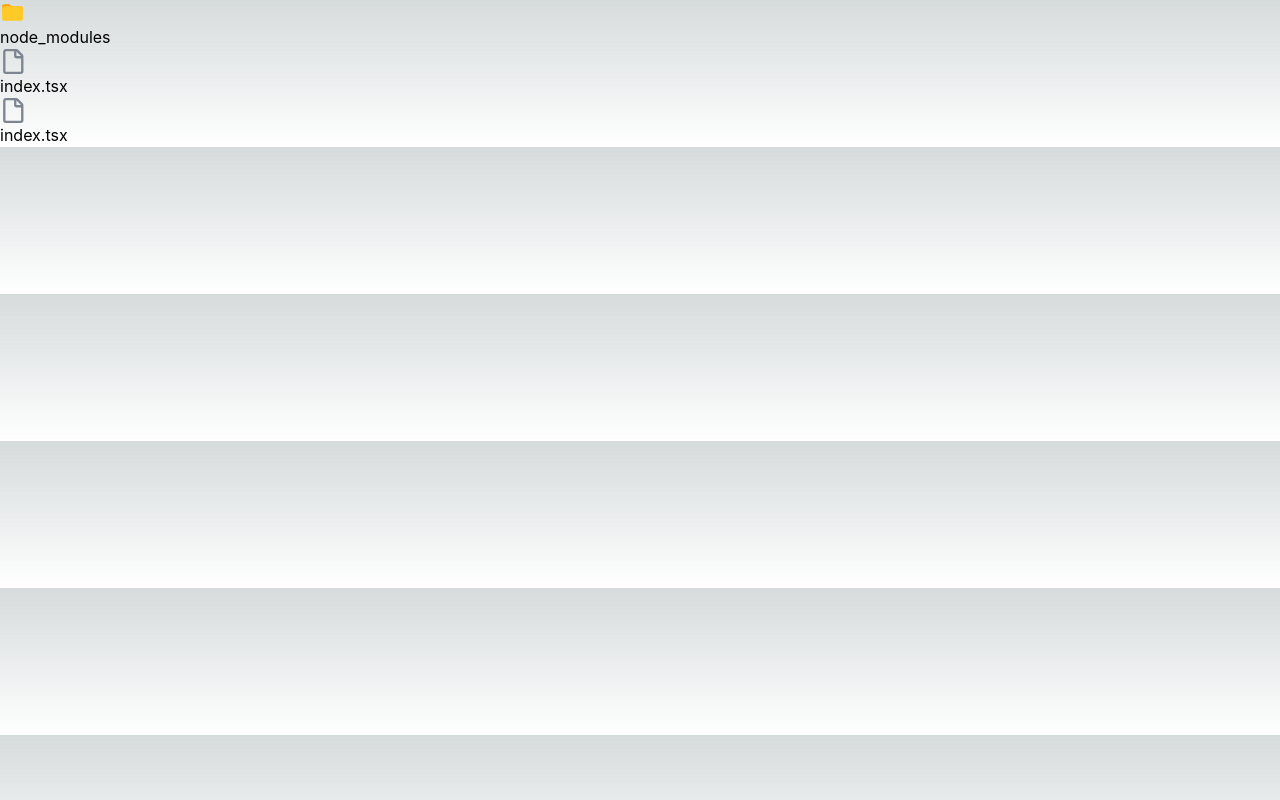
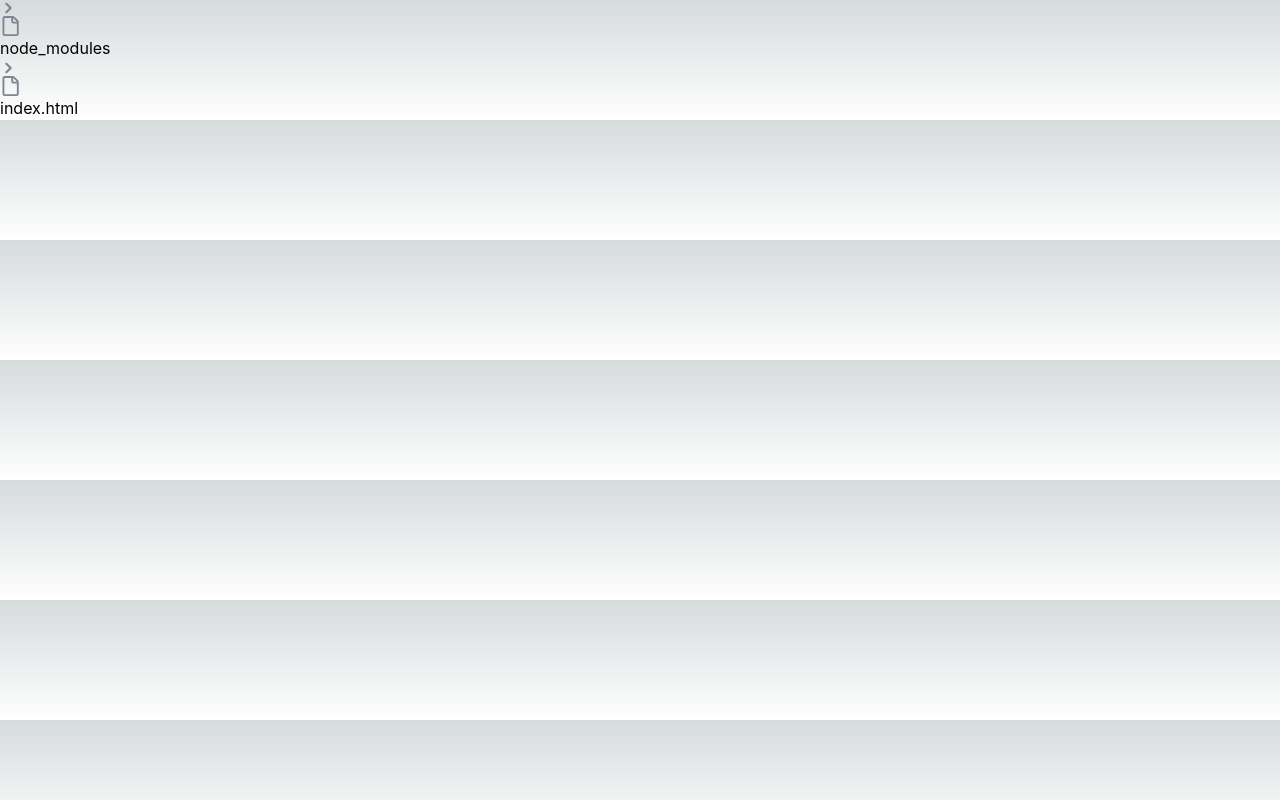
Before and after one commit to AbdallahMahmoud443/VScode-clone-react, a React (Vite) app: page / in a window 1280 px wide. Built offline with nearby package versions, Linux system fonts and the light colour scheme.

Commit message:
problem of nasted child component start

```diff
--- a/src/App.tsx
+++ b/src/App.tsx
@@ -1,13 +1,13 @@
 import FileComponent from "./components/FileComponent";
-import FolderComponent from "./components/FolderComponent";
+import { fileTree } from "./data/FileTree";
 
 function App() {
   return (
     <>
       <div className="m-7">
-        <FolderComponent folderName="node_modules" />
-        <FileComponent fileName="index.tsx" />
-        <FileComponent fileName="index.tsx" />
+        {fileTree.children?.map((file, idx) => (
+          <FileComponent fileName={file.name} key={idx} />
+        ))}
       </div>
     </>
   );
--- a/src/components/FileComponent.tsx
+++ b/src/components/FileComponent.tsx
@@ -1,4 +1,5 @@
 import FileIcon from "./svg/FileIcon";
+import RightArrawIcon from "./svg/RightArrawIcon";
 
 interface IProps {
     fileName:string
@@ -7,7 +8,8 @@
   return (
     <>
       <div className="flex items-center my-2">
-        <span className="mr-2">
+        <span className="mr-2 flex items-center">
+          <RightArrawIcon/>
           <FileIcon />
         </span>
         <span>{fileName}</span>
--- a/src/components/FolderComponent.tsx
+++ /dev/null
@@ -1,20 +0,0 @@
-import FolderIcon from "./svg/FolderIcon";
-
-interface IProps {
-    folderName:string
-}
-
-const FolderComponent = ({folderName}: IProps) => {
-  return (
-    <>
-      <div className="flex items-center my-2">
-        <span className="mr-2">
-        <FolderIcon/>
-        </span>
-        <span>{folderName}</span>
-      </div>
-    </>
-  );
-};
-
-export default FolderComponent;
--- /dev/null
+++ b/src/components/svg/RightArrawIcon.tsx
@@ -0,0 +1,15 @@
+
+
+interface IProps {}
+
+const RightArrawIcon = ({}: IProps) => {
+  return (
+    <>
+<svg aria-hidden="true" focusable="false" role="img" viewBox="0 0 12 12" width={16} height={16} fill="#7d8590">
+      <path d="M4.7 10c-.2 0-.4-.1-.5-.2-.3-.3-.3-.8 0-1.1L6.9 6 4.2 3.3c-.3-.3-.3-.8 0-1.1.3-.3.8-.3 1.1 0l3.3 3.2c.3.3.3.8 0 1.1L5.3 9.7c-.2.2-.4.3-.6.3Z"></path>
+    </svg>
+    </>
+  );
+};
+
+export default RightArrawIcon;
--- a/src/data/FileTree.tsx
+++ b/src/data/FileTree.tsx
@@ -1,16 +1,28 @@
 import IFile from "../interfaces";
-
-export const fileTree:IFile = {
-  name: "VsCode Clone",
-  isFolder:true,
+//? folder and file are same object =>{name,isFolder,children?,content?} (?) => means optional
+export const fileTree: IFile = {
+  name: "VsCode Clone", // Folder 1
+  isFolder: true,
   children: [
     {
-      name: "node_modules", // Folder
-      isFolder:true,
+      name: "node_modules", // Folder 2
+      isFolder: true,
+      children: [
+        {
+          name: ".vite", // Folder 3
+          isFolder: true,
+          children: [
+            {
+              name: "react.tsx",  // Folder 3 File  1
+              isFolder: false,
+            },
+          ],
+        },
+      ],
     },
     {
-      name: "index.html", // File
-      isFolder:false,
+      name: "index.html", // Folder 1 File 1
+      isFolder: false,
     },
   ],
 };
--- a/src/styles/index.ts
+++ b/src/styles/index.ts
@@ -1 +1 @@
-export const styleIconSvg = {width:25,height:25}
+export const styleIconSvg = {width:20,height:20}
```
